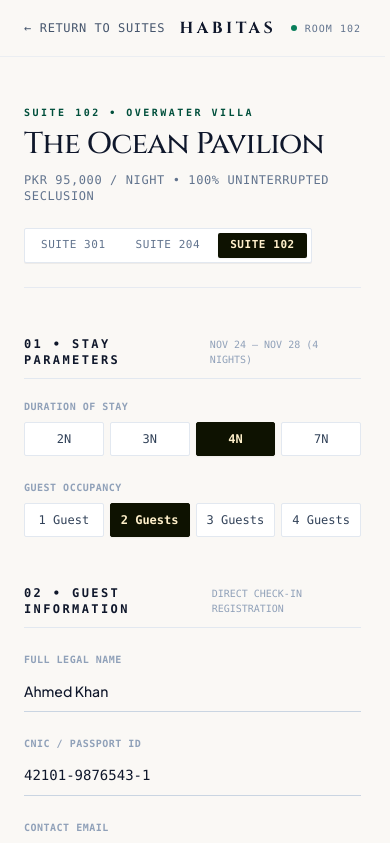
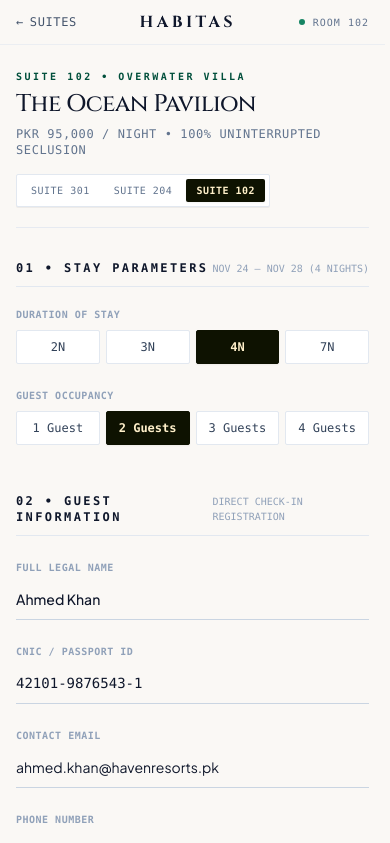
Before and after one commit to ahmed-husssain/HotelMS, a React (Vite) app in the folder client/: page /reserve in a window 390 px wide. Shown: the top 843 px of the page. Built offline with nearby package versions, Linux system fonts and the light colour scheme; a web font is replaced by a local one.

Commit message:
style(reserve): optimize mobile padding, header, and suite switcher

```diff
--- a/client/src/pages/ReservationPage.jsx
+++ b/client/src/pages/ReservationPage.jsx
@@ -147,13 +147,14 @@ export default function ReservationPage() {
       {/* ============================================================== */}
       {/* 1. MINIMAL ARCHITECTURAL TOP BAR */}
       {/* ============================================================== */}
-      <header className="sticky top-0 z-40 bg-[#FAF8F5]/90 backdrop-blur-md border-b border-slate-200/60 px-6 sm:px-12 py-5 flex items-center justify-between">
+      <header className="sticky top-0 z-40 bg-[#FAF8F5]/90 backdrop-blur-md border-b border-slate-200/60 px-4 sm:px-8 lg:px-12 py-3.5 sm:py-4 flex items-center justify-between">
         <Link
           to="/"
-          className="group inline-flex items-center gap-2 text-xs font-mono tracking-wider text-slate-600 hover:text-slate-950 uppercase transition-colors"
+          className="group inline-flex items-center gap-1.5 sm:gap-2 text-xs font-mono tracking-wider text-slate-600 hover:text-slate-950 uppercase transition-colors"
         >
           <span className="transition-transform group-hover:-translate-x-1">&larr;</span>
-          <span>Return to Suites</span>
+          <span className="hidden sm:inline">Return to </span>
+          <span>Suites</span>
         </Link>
 
         {/* Center Brand Wordmark */}
@@ -170,24 +171,24 @@ export default function ReservationPage() {
       {/* ============================================================== */}
       {/* 2. MAIN 2-COLUMN MINIMALIST WORKSPACE */}
       {/* ============================================================== */}
-      <main className="max-w-7xl mx-auto px-6 sm:px-12 py-12 lg:py-16">
+      <main className="max-w-7xl mx-auto px-4 sm:px-8 lg:px-12 py-6 sm:py-8 lg:py-10 pb-28 lg:pb-12">
 
         {/* Suite Header with Minimal Telemetry */}
-        <div className="mb-12 border-b border-slate-200/80 pb-6 flex flex-col md:flex-row md:items-end justify-between gap-6">
-          <div className="space-y-1.5">
+        <div className="mb-8 sm:mb-12 border-b border-slate-200/80 pb-5 sm:pb-6 flex flex-col md:flex-row md:items-end justify-between gap-4 sm:gap-6">
+          <div className="space-y-1 sm:space-y-1.5">
             <span className="text-[10px] font-mono tracking-[0.25em] font-extrabold text-emerald-900 uppercase block">
               SUITE {selectedResidence.roomNumber} &bull; {selectedResidence.tier}
             </span>
-            <h1 className="font-cinzel text-3xl sm:text-5xl font-light text-slate-900 tracking-tight">
+            <h1 className="font-cinzel text-2xl sm:text-4xl lg:text-5xl font-light text-slate-900 tracking-tight">
               {selectedResidence.name}
             </h1>
-            <p className="text-xs font-mono text-slate-500 tracking-wider uppercase pt-1">
+            <p className="text-xs font-mono text-slate-500 tracking-wider uppercase pt-0.5 sm:pt-1">
               PKR {selectedResidence.nightlyRate.toLocaleString()} / Night &bull; 100% Uninterrupted Seclusion
             </p>
           </div>
 
           {/* Minimal Suite Switcher */}
-          <div className="flex items-center gap-1.5 bg-white border border-slate-200 p-1 rounded-[2px] self-start md:self-end shadow-2xs">
+          <div className="flex items-center gap-1 sm:gap-1.5 bg-white border border-slate-200 p-1 rounded-[2px] self-start md:self-end shadow-2xs overflow-x-auto max-w-full">
             {RESIDENCES.map((res) => {
               const isActive = res.roomNumber === selectedResidence.roomNumber
               return (
@@ -195,7 +196,7 @@ export default function ReservationPage() {
                   key={res.id}
                   type="button"
                   onClick={() => setSearchParams({ room: res.roomNumber })}
-                  className={`px-3 py-1 text-[11px] font-mono uppercase tracking-wider rounded-[2px] transition-all cursor-pointer ${
+                  className={`px-2.5 sm:px-3 py-1 text-[10px] sm:text-[11px] font-mono uppercase tracking-wider rounded-[2px] transition-all cursor-pointer whitespace-nowrap ${
                     isActive
                       ? 'bg-[#0E1201] text-[#FFF0CA] font-bold shadow-xs'
                       : 'text-slate-500 hover:text-slate-900 hover:bg-slate-50'
@@ -209,7 +210,7 @@ export default function ReservationPage() {
         </div>
 
         {/* 2-Column Responsive Layout */}
-        <form onSubmit={handleConfirmReservation} className="grid grid-cols-1 lg:grid-cols-12 gap-12 lg:gap-16 items-start">
+        <form onSubmit={handleConfirmReservation} className="grid grid-cols-1 lg:grid-cols-12 gap-8 lg:gap-14 items-start">
 
           {/* ============================================================ */}
           {/* LEFT COLUMN: MINIMALIST DOSSIER & PARAMETERS (7 cols) */}
```
